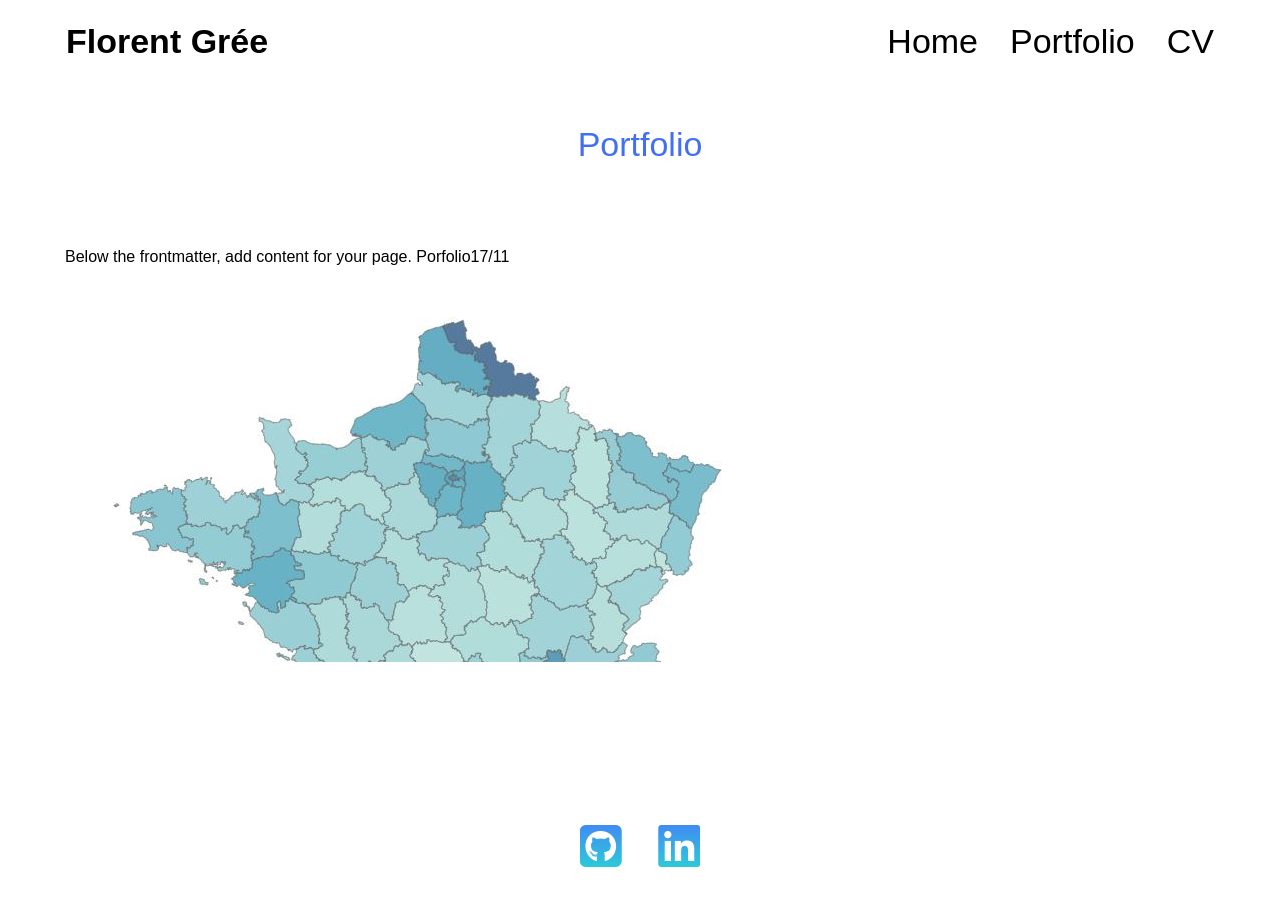
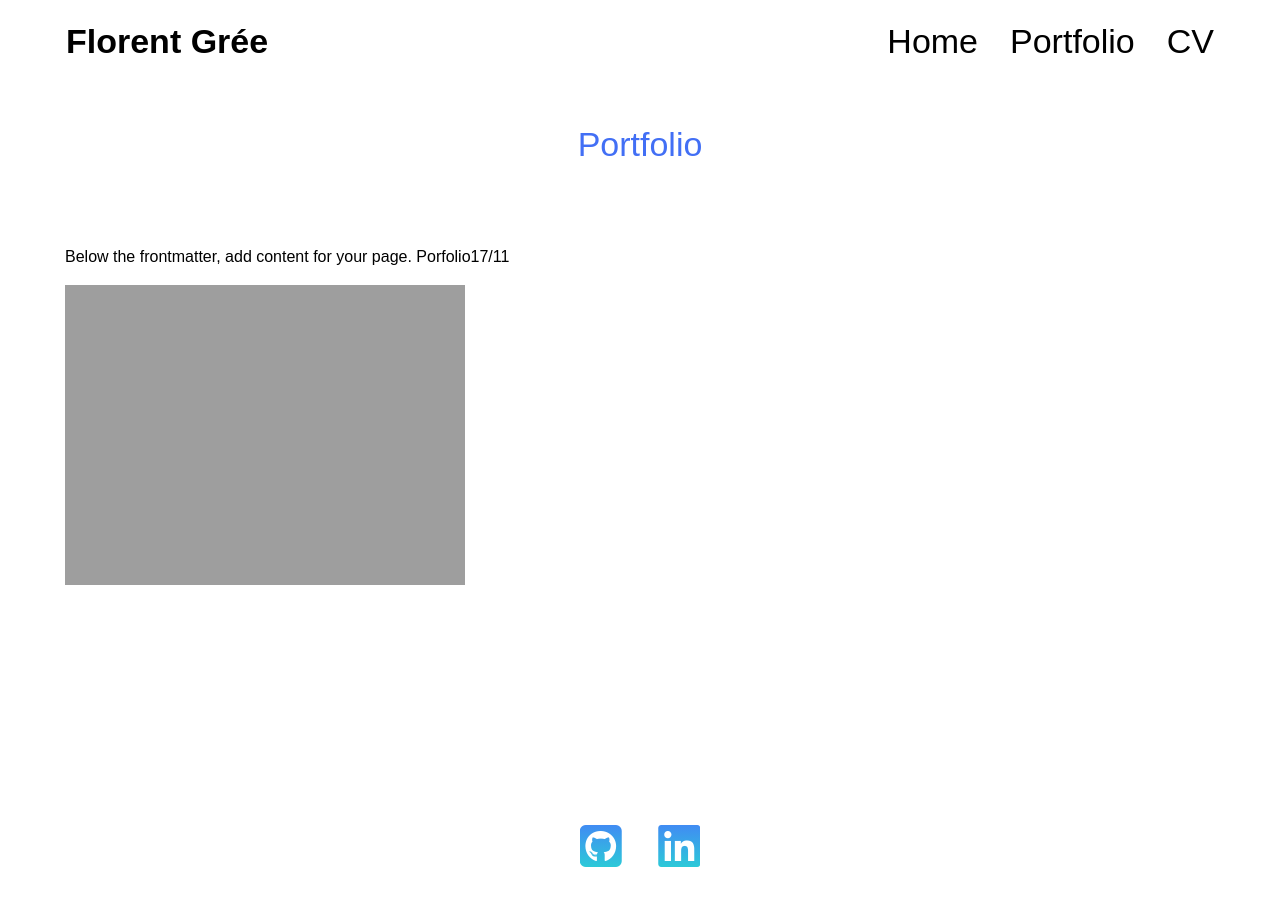
Before and after one commit to FlorentDSGree/florentdsgree.github.io, a Jekyll site: the page built from portfolio.markdown, in a window 1280 px wide. Built offline with Jekyll 4.4.1, drawn with Linux system fonts in a browser that asks for light colours; nearby versions of some CDN libraries.

Commit message:
Commit 2

```diff
--- a/_config.yml
+++ b/_config.yml
@@ -34,6 +34,7 @@
 plugins:
   - jekyll-feed
 
+
 # Exclude from processing.
 # The following items will not be processed, by default.
 # Any item listed under the `exclude:` key here will be automatically added to
--- a/portfolio.markdown
+++ b/portfolio.markdown
@@ -7,4 +7,4 @@
 Below the frontmatter, add content for your page.
 Porfolio17/11
 
-![image tooltip here](../assets/img/Snap_PopulationFranceTableau.JPG)
+![image tooltip here](https://florentdsgree.github.io/VeloStarRennes/VeloStarBackground.jpg)
```
Also changed, not shown: Gemfile (line endings or trailing spaces), assets/img/Snap_PopulationFranceTableau.JPG (deleted), 3 other files.
